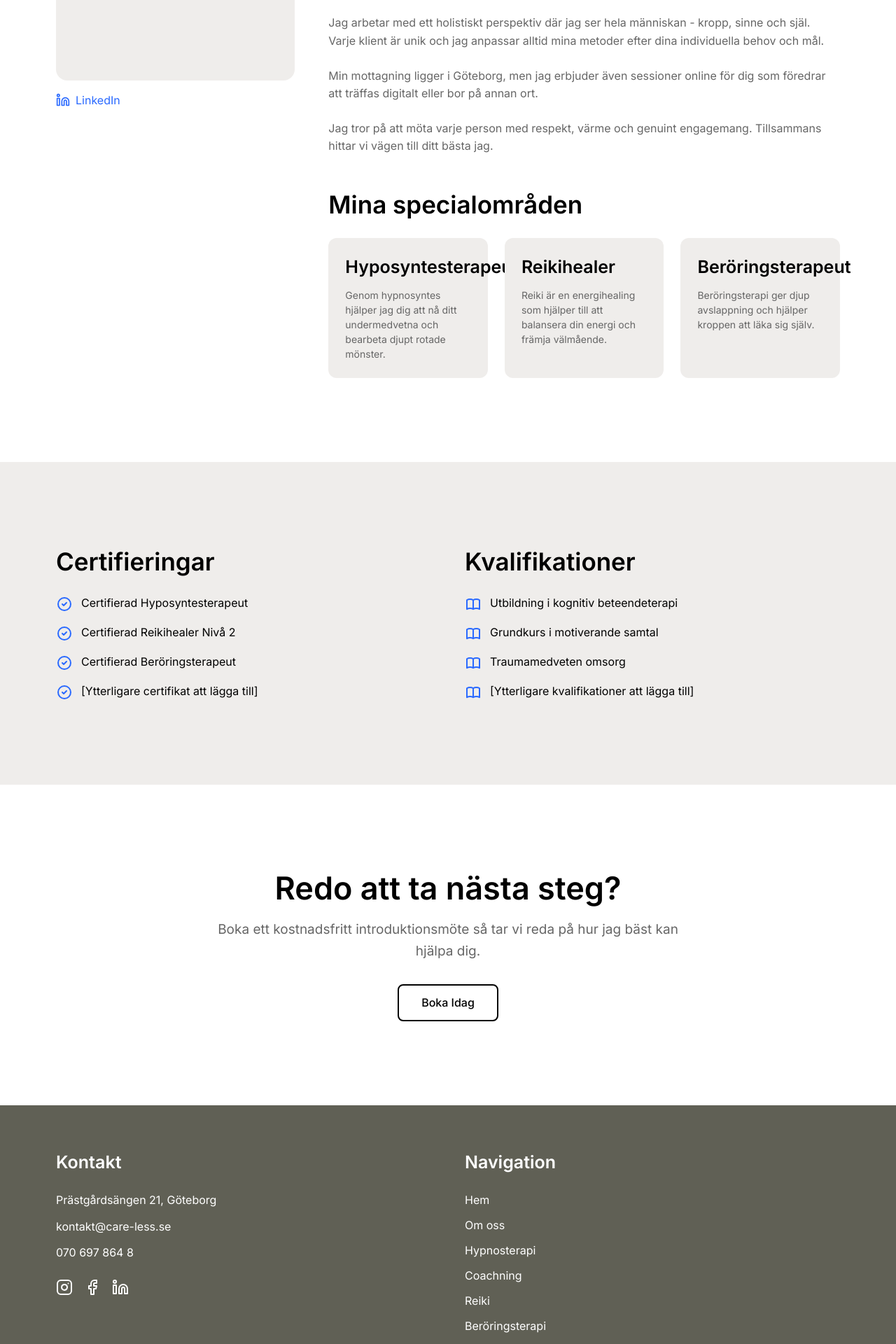
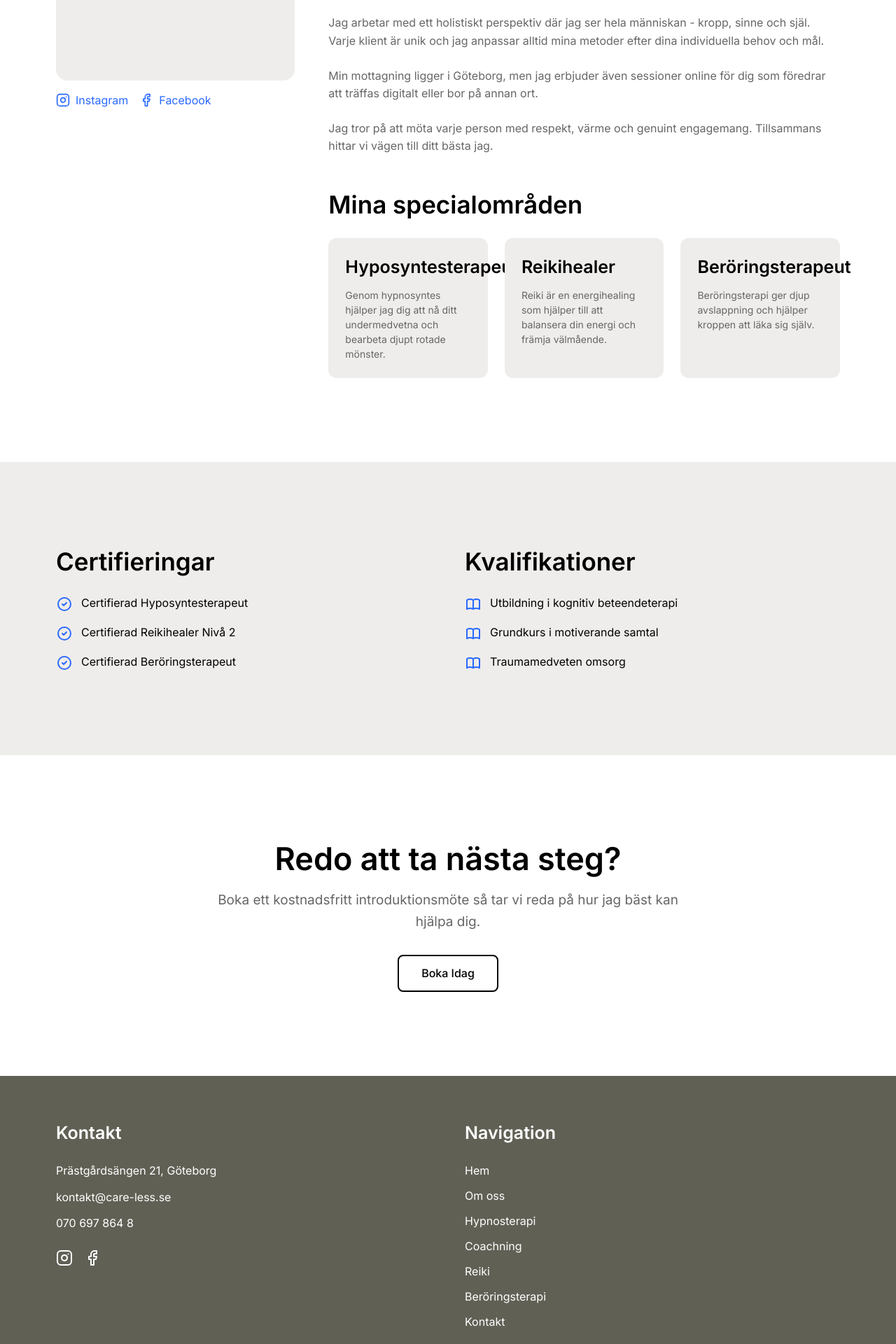
Before and after one commit to dropcsharp/glbs, a Next.js app in the folder care-less-nextjs/: page /om-oss in a window 1280 px wide. Shown: the part 860-2780 px from the top of the page at 70% size. Built offline with nearby package versions, Linux system fonts and the light colour scheme.

Commit message:
fix: Update social media links and remove placeholders
- Remove all LinkedIn references from Footer and Om oss page
- Add correct Instagram and Facebook URLs
- Remove placeholder text from certifications/qualifications

```diff
--- a/care-less-nextjs/app/om-oss/page.tsx
+++ b/care-less-nextjs/app/om-oss/page.tsx
@@ -1,7 +1,7 @@
 import { Metadata } from "next";
 import VideoHero from "@/components/VideoHero";
 import Button from "@/components/Button";
-import { Linkedin } from "lucide-react";
+import { Instagram, Facebook } from "lucide-react";
 
 export const metadata: Metadata = {
   title: "Om oss",
@@ -31,14 +31,12 @@ const certifications = [
   "Certifierad Hyposyntesterapeut",
   "Certifierad Reikihealer Nivå 2",
   "Certifierad Beröringsterapeut",
-  "[Ytterligare certifikat att lägga till]",
 ];
 
 const qualifications = [
   "Utbildning i kognitiv beteendeterapi",
   "Grundkurs i motiverande samtal",
   "Traumamedveten omsorg",
-  "[Ytterligare kvalifikationer att lägga till]",
 ];
 
 export default function OmOssPage() {
@@ -75,16 +73,27 @@ export default function OmOssPage() {
                   </div>
                 </div>
 
-                {/* Social Link */}
+                {/* Social Links */}
+                <div className="flex items-center gap-4">
                   <a
-                  href="https://linkedin.com"
+                    href="https://www.instagram.com/careless.detoxatankemonster/"
                     target="_blank"
                     rel="noopener noreferrer"
                     className="inline-flex items-center gap-2 text-[#2969FF] hover:underline"
                   >
-                  <Linkedin className="w-5 h-5" />
-                  <span>LinkedIn</span>
+                    <Instagram className="w-5 h-5" />
+                    <span>Instagram</span>
                   </a>
+                  <a
+                    href="https://www.facebook.com/profile.php?id=61566114849831"
+                    target="_blank"
+                    rel="noopener noreferrer"
+                    className="inline-flex items-center gap-2 text-[#2969FF] hover:underline"
+                  >
+                    <Facebook className="w-5 h-5" />
+                    <span>Facebook</span>
+                  </a>
+                </div>
               </div>
             </div>
 
--- a/care-less-nextjs/components/Footer.tsx
+++ b/care-less-nextjs/components/Footer.tsx
@@ -1,5 +1,5 @@
 import Link from "next/link";
-import { Instagram, Facebook, Linkedin } from "lucide-react";
+import { Instagram, Facebook } from "lucide-react";
 
 export default function Footer() {
   return (
@@ -29,7 +29,7 @@ export default function Footer() {
             {/* Social Links */}
             <div className="flex gap-4 mt-6">
               <a
-                href="https://instagram.com"
+                href="https://www.instagram.com/careless.detoxatankemonster/"
                 target="_blank"
                 rel="noopener noreferrer"
                 aria-label="Instagram"
@@ -38,22 +38,13 @@ export default function Footer() {
                 <Instagram className="w-6 h-6" />
               </a>
               <a
-                href="https://facebook.com"
+                href="https://www.facebook.com/profile.php?id=61566114849831"
                 target="_blank"
                 rel="noopener noreferrer"
                 aria-label="Facebook"
                 className="hover:opacity-80 transition-opacity"
               >
                 <Facebook className="w-6 h-6" />
-              </a>
-              <a
-                href="https://linkedin.com"
-                target="_blank"
-                rel="noopener noreferrer"
-                aria-label="LinkedIn"
-                className="hover:opacity-80 transition-opacity"
-              >
-                <Linkedin className="w-6 h-6" />
               </a>
             </div>
           </div>
```
Lines whose indentation alone changed are shown as unchanged.
